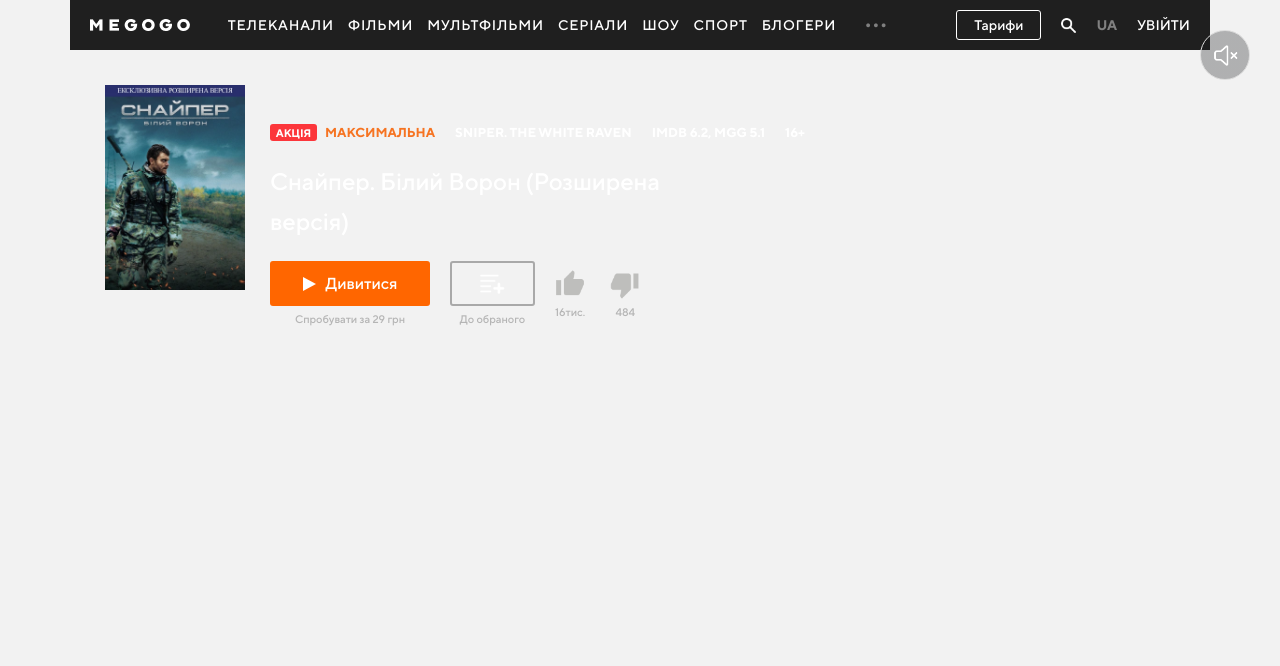
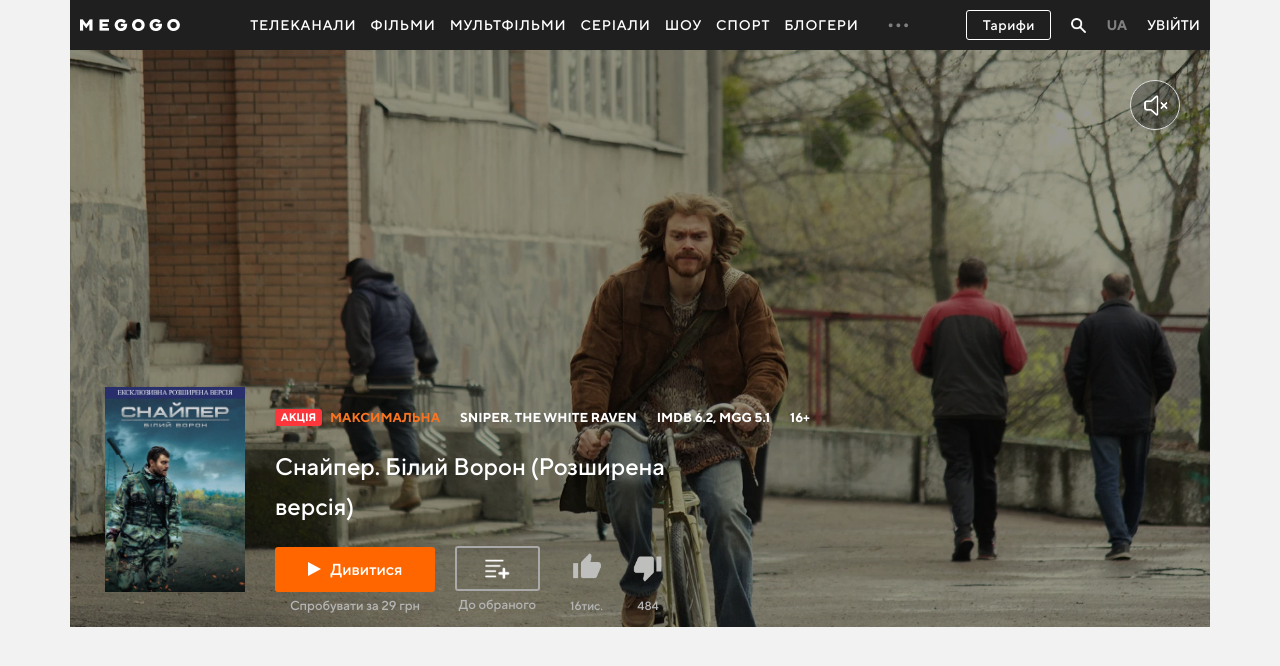
Before and after one commit to DmytroKalitventsev/megogo, a plain HTML site: page index.html in a window 1280 px wide. Drawn offline with Linux system fonts and the light colour scheme.

Commit message:
completed the renaming of classes and the transition to scss

```diff
--- a/index.html
+++ b/index.html
@@ -31,49 +31,93 @@
 					<li class="menu__item">
 						<a class="menu__item-link" href="#">Шоу</a>
 					</li>
-					<li class="menu__dropdown">
-						<a class="menu__dropdown-item menu__dropdown-item_bg-white" href="#">Спорт</a>
-						<div class="menu__dropdown-list">
-							<a class="menu__dropdown-link" href="#">Футбол</a>
-							<a class="menu__dropdown-link" href="#">Єдиноборства</a>
-							<a class="menu__dropdown-link" href="#">Теніс</a>
-							<a class="menu__dropdown-link" href="#">Більше спорту</a>
-						</div>
+					<li class="dropdown-menu">
+						<a class="dropdown-menu__button dropdown-menu__button_bg-white" href="#">Спорт</a>
+						<ul class="dropdown-menu__list">
+							<li class="dropdown-menu__item">
+								<a class="dropdown-menu__item-link" href="#">Футбол</a>
+							</li>
+							<li class="dropdown-menu__item">
+								<a class="dropdown-menu__item-link" href="#">Єдиноборства</a>
+							</li>
+							<li class="dropdown-menu__item">
+								<a class="dropdown-menu__item-link" href="#">Теніс</a>
+							</li>
+							<li class="dropdown-menu__item">
+								<a class="dropdown-menu__item-link" href="#">Більше спорту</a>
+							</li>
+						</ul>
 					</li>
 					<li class="menu__item">
 						<a class="menu__item-link" href="#">Блогери</a>
 					</li>
-					<li class="menu__dropdown">
-						<span class="menu__dropdown-item menu__dropdown-item_gray">...</span>
-						<div class="menu__dropdown-list">
-							<a class="menu__dropdown-link" href="#">Школа онлайн</a>
-							<a class="menu__dropdown-link" href="#">Ввести промокод</a>
-							<a class="menu__dropdown-link" href="#">Аудіокниги та подкасти</a>
-							<a class="menu__dropdown-link" href="#">Прив'язати телевізов</a>
-							<a class="menu__dropdown-link" href="#">Усе про передплати</a>
-							<a class="menu__dropdown-link" href="#">Бонуси</a>
-							<a class="menu__dropdown-link" href="#">Кешбек</a>
-							<a class="menu__dropdown-link" href="#">Благодійність</a>
-							<a class="menu__dropdown-link" href="#">передплата для закладів</a>
-							<a class="menu__dropdown-link" href="#">Приставка MEGOGO</a>
-							<a class="menu__dropdown-link" href="#">MEGOGO на пристроях</a>
-							<a class="menu__dropdown-link" href="#">Кіно за передплатою</a>
-							<a class="menu__dropdown-link" href="#">Трейлери</a>
-							<a class="menu__dropdown-link" href="#">Discovery+</a>
-							<a class="menu__dropdown-link" href="#">Дивись як чутно</a>
-							<a class="menu__dropdown-link" href="#">Добірки</a>
-							<a class="menu__dropdown-link" href="#">POKER MEGOGO</a>
-							<a class="menu__dropdown-link" href="#">НВО</a>
-						</div>
+					<li class="dropdown-menu">
+						<span class="dropdown-menu__button dropdown-menu__button_gray">...</span>
+						<ul class="dropdown-menu__list">
+							<li class="dropdown-menu__item">
+								<a class="dropdown-menu__item-link" href="#">Школа онлайн</a>
+							</li>
+							<li class="dropdown-menu__item">
+								<a class="dropdown-menu__item-link" href="#">Ввести промокод</a>
+							</li>
+							<li class="dropdown-menu__item">
+								<a class="dropdown-menu__item-link" href="#">Аудіокниги та подкасти</a>
+							</li>
+							<li class="dropdown-menu__item">
+								<a class="dropdown-menu__item-link" href="#">Прив'язати телевізов</a>
+							</li>
+							<li class="dropdown-menu__item">
+								<a class="dropdown-menu__item-link" href="#">Усе про передплати</a>
+							</li>
+							<li class="dropdown-menu__item">
+								<a class="dropdown-menu__item-link" href="#">Бонуси</a>
+							</li>
+							<li class="dropdown-menu__item">
+								<a class="dropdown-menu__item-link" href="#">Кешбек</a>
+							</li>
+							<li class="dropdown-menu__item">
+								<a class="dropdown-menu__item-link" href="#">Благодійність</a>
+							</li>
+							<li class="dropdown-menu__item">
+								<a class="dropdown-menu__item-link" href="#">передплата для закладів</a>
+							</li>
+							<li class="dropdown-menu__item">
+								<a class="dropdown-menu__item-link" href="#">Приставка MEGOGO</a>
+							</li>
+							<li class="dropdown-menu__item">
+								<a class="dropdown-menu__item-link" href="#">MEGOGO на пристроях</a>
+							</li>
+							<li class="dropdown-menu__item">
+								<a class="dropdown-menu__item-link" href="#">Кіно за передплатою</a>
+							</li>
+							<li class="dropdown-menu__item">
+								<a class="dropdown-menu__item-link" href="#">Трейлери</a>
+							</li>
+							<li class="dropdown-menu__item">
+								<a class="dropdown-menu__item-link" href="#">Discovery+</a>
+							</li>
+							<li class="dropdown-menu__item">
+								<a class="dropdown-menu__item-link" href="#">Дивись як чутно</a>
+							</li>
+							<li class="dropdown-menu__item">
+								<a class="dropdown-menu__item-link" href="#">Добірки</a>
+							</li>
+							<li class="dropdown-menu__item">
+								<a class="dropdown-menu__item-link" href="#">POKER MEGOGO</a>
+							</li>
+							<li class="dropdown-menu__item">
+								<a class="dropdown-menu__item-link" href="#">НВО</a>
+							</li>
+						</ul>
 					</li>
 				</ul>
 				<div class="additional-menu">
 					<a class="tariffs-button additional-menu__button" href="#">Тарифи</a>
-					<span class="search-button additional-menu__button">
+					<button class="search-button additional-menu__button" type="button">
 						<img class="search-button__img" src="img/search-icon.png">
-					</span>
-					<span class="language-button additional-menu__button">UA</span>
-					<span class="authorization-button additional-menu__button">Увійти</span>
+					</button>
+					<button class="language-button additional-menu__button" type="button">UA</button>
+					<button class="authorization-button additional-menu__button" type="button">Увійти</button>
 				</div>
 			</div>
 		</div>
@@ -81,48 +125,50 @@
 	<main class="main">
 		<section class="film-view">
 			<div class="container">
-				<div class="film-view__content">
+				<div class="film-content">
 					<span class="film-content__sound-control">
 						<img class="film-content__sound-icon" src="img/sound-icon.png">
 					</span>
 					<div class="film-info">
-						<span class="film-info__cover-photo">
-							<img class="film-info__cover-img" src="img/cover-photo.webp" alt="Обкладинка фільму">
+						<span class="cover-photo">
+							<img class="cover-photo__img" src="img/cover-photo.webp" alt="Обкладинка фільму">
 						</span>
-						<div class="film-info__about-film">
-							<div class="film-info__additional-info">
-								<span class="film-info__additional-item">Акція</span>
-								<span class="film-info__additional-item">Максимальна</span>
-								<span class="film-info__additional-item">Sniper. The White Raven</span>
-								<span class="film-info__additional-item">IMDB 6.2, MGG 5.1</span>
-								<span class="film-info__additional-item">16+</span>
+						<div class="about-film">
+							<div class="about-film__additional-info">
+								<div class="action-info">
+									<span class="action-info__discount">Акція</span>
+									<span class="action-info__about">Максимальна</span>
+								</div>
+								<span class="about-film__additional-item">Sniper. The White Raven</span>
+								<span class="about-film__additional-item">IMDB 6.2, MGG 5.1</span>
+								<span class="about-film__additional-item">16+</span>
 							</div>
-							<span class="film-info__name-film">
+							<span class="about-film__name-film">
 								Снайпер. Білий Ворон (Розширена версія)
 							</span>
 							<div class="interaction-panel">
-								<div class="interaction-panel__item">
-									<span class="interaction-panel__revision-button">Дивитися</span>
-									<span class="interaction-panel__text">Спробувати за 29 грн</span>
+								<div class="watch-button interaction-panel__item">
+									<button class="watch-button__item" type="button">Дивитися</button>
+									<span class="watch-button__about">Спробувати за 29 грн</span>
 								</div>
-								<div class="interaction-panel__item">
-									<span class="interaction-panel__elect-panel">
-										<img class="interaction-panel__elect-img" src="img/list-icon.png">
+								<div class="save-button interaction-panel__item">
+									<span class="save-button__item">
+										<img class="save-button__img" src="img/list-icon.png">
 									</span>
-									<span class="interaction-panel__text">До обраного</span>
+									<span class="save-button__about">До обраного</span>
 								</div>
-								<div class="interaction-panel__preferences-panel">
-									<div class="interaction-panel__preferences-item">
-										<div class="interaction-panel__like-film">
-											<img class="interaction-panel__like-icon" src="img/like-icon.png">
-											<span class="interaction-panel__text">16тис.</span>
-										</div>
+								<div class="preferences-button interaction-panel__item">
+									<div class="preferences-button__like">
+										<span class="preferences-button__item">
+											<img class="preferences-button__item-img" src="img/like-icon.png">
+										</span>
+										<span class="preferences-button__about">16тис.</span>
 									</div>
-									<div class="interaction-panel__preferences-item">
-										<div class="interaction-panel__like-film">
-											<img class="interaction-panel__like-icon" src="img/dislike-icon.png">
-											<span class="interaction-panel__text">484</span>
-										</div>
+									<div class="preferences-button__like">
+										<span class="preferences-button__item">
+											<img class="preferences-button__item-img" src="img/dislike-icon.png">
+										</span>
+										<span class="preferences-button__about">484</span>
 									</div>
 								</div>
 							</div>
--- a/scss/_common.scss
+++ b/scss/_common.scss
@@ -1,19 +1,49 @@
-* {
+*,
+*::before,
+*::after {
 	padding: 0;
 	margin: 0;
+	border: 0;
 	box-sizing: border-box;
 }
-
-span,
-img,
 a {
+	text-decoration: none;
+	color: inherit;
 	display: block;
 }
-
-a {
-	text-decoration: none;
-}
-
+ul,
+ol,
 li {
 	list-style: none;
 }
+img {
+	vertical-align: top;
+}
+span {
+	display: block;
+}
+h1,
+h2,
+h3,
+h4,
+h5,
+h6 {
+	font-weight: inherit;
+	font-size: inherit;
+}
+html,
+body {
+	height: 100%;
+	line-height: 1;
+}
+button,
+input {
+	font-size: inherit;
+	font-weight: inherit;
+	color: inherit;
+	font-family: inherit;
+}
+button {
+	cursor: pointer;
+	background-color: inherit;
+}
--- /dev/null
+++ b/scss/_mixin.scss
@@ -0,0 +1,6 @@
+@mixin flex($jc: center, $ai: center, $fd: row) {
+	display: flex;
+	justify-content: $jc;
+	align-items: $ai;
+	flex-direction: $fd;
+}
--- a/scss/_mixins.scss
+++ /dev/null
@@ -1,5 +0,0 @@
-@mixin flex($jc: center, $ai: center) {
-	display: flex;
-	justify-content: $jc;
-	align-items: $ai;
-}
--- a/scss/_var.scss
+++ b/scss/_var.scss
@@ -1,5 +1,7 @@
 //menu styles
-$menuTextColor: #fff;
 $menuHoverTextColor: #f30;
 $menuHoverTransition: .2s;
 $menuHoverBgColor: #fff;
+
+//film-viev styles
+$mainHoverTransition: .2s;
--- a/scss/components/header/_menu.scss
+++ b/scss/components/header/_menu.scss
@@ -2,7 +2,7 @@
 	@include flex(space-between, center);
 
 	background-color: #1F1F1F;
-	padding: 0 20px;
+	padding: 0 10px;
 }
 .logo {
 	@include flex();
@@ -19,7 +19,6 @@
 		&-link {
 			padding: 18px 7px;
 			letter-spacing: .8px;
-			color: $menuTextColor;
 			text-transform: uppercase;
 			line-height: 14px;
 			transition: color $menuHoverTransition;
@@ -27,23 +26,27 @@
 				color: $menuHoverTextColor;
 			}
 		}
+		&:first-child {
+			margin-left: 30px;
+		}
 		&:nth-child(7) {
 			margin-right: 5px;
 		}
 	}
-	&__dropdown {
+}
+.dropdown-menu {
 	position: relative;
 	transition: color $menuHoverTransition;
-		&:hover &-item {
+	&:hover &__button {
 		background-color: $menuHoverBgColor;
 		color: $menuHoverTextColor;
 	}
-		&:hover &-list {
+	&:hover &__list {
 		display: block;
 	}
-		&-item {
-			transition: color $menuHoverTransition;
-			transition: background-color $menuHoverTransition;
+	&__button {
+		transition: color $menuHoverTransition,
+			background-color $menuHoverTransition;;
 		&:hover {
 			background-color: $menuHoverBgColor;
 			color: $menuHoverTextColor;
@@ -51,11 +54,10 @@
 		&_bg-white {
 			padding: 18px 7px;
 			letter-spacing: .8px;
-				color: $menuTextColor;
 			text-transform: uppercase;
 			line-height: 14px;
-				transition: color $menuHoverTransition;
-				transition: background-color $menuHoverTransition;
+			transition: color $menuHoverTransition,
+				background-color $menuHoverTransition;;
 			&:hover {
 				background-color: $menuHoverBgColor;
 				color: $menuHoverTextColor;
@@ -71,19 +73,21 @@
 			cursor: pointer;
 		}
 	}
-		&-list {
+	&__list {
 		position: absolute;
 		top: 50px;
 		left: 0;
 		background-color: $menuHoverBgColor;
 		padding: 12px 19px;
-			font-size: 14px;
 		width: 240px;
 		box-shadow: 10px 10px 10px -10px rgb(0 0 0 / 15%);
 		display: none;
+		z-index: 10;
 	}
+	&__item {
+		padding: 10px 0;
 		&-link {
-			padding: 7px 20px;
+			padding: 0 20px;
 			color: #333;
 			transition: color $menuHoverTransition;
 			&:hover {
@@ -96,9 +100,11 @@
 	@include flex();
 
 	&__button {
-		color: $menuTextColor;
 		margin-left: 20px;
 		cursor: pointer;
+		&:first-child {
+			margin-left: 5px;
+		}
 	}
 }
 .tariffs-button {
@@ -108,6 +114,7 @@
 	height: 30px;
 	border: 1px solid white;
 	border-radius: 3px;
+	letter-spacing: .5px;
 	transition: color $menuHoverTransition;
 	&:hover {
 		border-color: $menuHoverTextColor;
--- a/scss/components/main/_film-view.scss
+++ b/scss/components/main/_film-view.scss
@@ -1,4 +1,6 @@
 .film-content {
+	@include flex(flex-start, flex-end);
+
 	height: 577px;
 	background-image:
 		linear-gradient(90deg,
@@ -6,11 +8,10 @@
 			rgba(0,0,0,0.4) 100%),
 		url(../img/main-bg.webp);
 	background-size: cover;
-	display: flex;
-	align-items: flex-end;
 	position: relative;
+	&__sound-control {
+		@include flex();
 
-	&__sound-control {
 		width: 50px;
 		height: 50px;
 		border: 1px solid gainsboro;
@@ -19,9 +20,6 @@
 			linear-gradient(90deg,
 				rgba(22,24,27,0.3) 0%,
 				rgba(22,24,27,0.3) 100%);
-		display: flex;
-		align-items: center;
-		justify-content: center;
 		position: absolute;
 		top: 30px;
 		right: 30px;
@@ -32,74 +30,82 @@
 	}
 }
 .film-info {
-	display: flex;
-	align-items: flex-end;
-
-	&__cover-photo{
-		margin: 35px 25px 35px 35px;
+	@include flex(flex-start, flex-end);
 }
-	&__cover-img {
+.cover-photo{
+	padding: 35px 15px 35px 35px;
+	&__img {
 		width: 140px;
 		height: 205px;
 	}
-	&__about-film {
-		display: flex;
-		flex-direction: column;
-		align-items: flex-start
 }
+.about-film {
+	@include flex(flex-start, flex-start, column);
+
+	padding: 15px;
 	&__additional-info {
+		@include flex();
+
 		font-weight: bold;
-		color: white;
-		display: flex;
-		align-items: center;
 		text-transform: uppercase;
+		font-size: 13px;
 	}
 	&__additional-item {
 		margin-right: 20px;
-		font-size: 13px;
-
-		&:first-child {
-			background-color: #FC363B;
-			width: 47px;
-			height: 17px;
-			border-radius: 3px;
-			display: flex;
-			align-items: center;
-			justify-content: center;
-			margin-right: 8px;
-			font-size: 11px;
-		}
-		&:nth-child(2) {
-			color: #f67422;
-		}
 	}
 	&__name-film {
-		color: white;
 		padding: 20px 0;
 		font-size: 24px;
 		width: 450px;
 		line-height: 40px
 	}
+}
+.action-info {
+	@include flex();
+
+	&__discount {
+		@include flex();
+
+		background-color: #FC363B;
+		width: 47px;
+		height: 17px;
+		border-radius: 3px;
+		margin-right: 8px;
+		font-size: 11px;
+	}
+	&__about {
+		color: #f67422;
+		margin-right: 20px;
+	}
+}
 .interaction-panel {
-	display: flex;
+	@include flex();
+
 	&__item {
-			display: flex;
-			flex-direction: column;
-			align-items: center;
+		@include flex(center, center, column);
+
+		&:first-child {
 			margin-right: 20px;
-			cursor: pointer;
 		}
-		&__revision-button {
+		&:nth-child(2) {
+			margin-right: 30px;
+		}
+	}
+}
+.watch-button {
+	&__item {
+		@include flex();
+
 		width: 160px;
 		height: 45px;
 		background-color: #f60;
 		border-radius: 3px;
-			display: flex;
-			justify-content: center;
-			align-items: center;
-			color: white;
 		font-size: 16px;
-
+		transition: $mainHoverTransition;
+		cursor: pointer;
+		&:hover {
+			background-color: #f30;
+		}
 		&::before {
 			content: "";
 			width: 0;
@@ -110,43 +116,56 @@
 			padding-right: 10px;
 		}
 	}
-		&__text {
+	&__about {
 		color: #b5b5b5;
 		margin-top: 7px;
-			font-size: 12px;
-			&:nth-child(-n + 2) {
-				font-size: 11px;
+		font-size: 13px;
 	}
 }
-		&__elect-panel {
+.save-button {
+	&__item {
+		@include flex();
+
 		width: 85px;
 		height: 45px;
 		border: 2px solid darkGray;
 		border-radius: 3px;
+		cursor: pointer;
 		background-image:
 			linear-gradient(90deg,
 				rgba(0,0,0,0) 0%,
 				rgba(0,0,0,0) 100%);
-			display: flex;
-			justify-content: center;
-			align-items: center;
 	}
-		&__elect-img {
+	&__img {
 		width: 25px;
 	}
-		&__preferences-panel {
-			display: flex;
-			align-items: center;
+	&__about {
+		color: #b5b5b5;
+		margin-top: 7px;
+		font-size: 13px;
+		line-height: 14px;
 	}
-		&__like-film {
-			padding-right: 25px;
-			display: flex;
-			flex-direction: column;
-			justify-content: center;
-			align-items: center;
 }
-		&__like-icon {
+.preferences-button {
+	@include flex(center, flex-end);
+
+	height: 66px;
+	&__like {
+		@include flex(center, center, column);
+
+		cursor: pointer;
+		&:last-child {
+			margin-left: 30px;
+		}
+	}
+	&__item {
+		&-img {
 			width: 30px;
 		}
 	}
+	&__about {
+		color: #b5b5b5;
+		font-size: 12px;
+		margin-top: 18px;
 	}
+}
--- a/scss/style.scss
+++ b/scss/style.scss
@@ -1,18 +1,18 @@
 @import "./var";
-@import "./mixins";
+@import "./mixin";
 @import "./common";
 @import "./fonts";
 
 body {
 	font-family: "TT Norms Pro", sans-serif;
 	font-weight: 500;
-	font-style: normal;
 	font-size: 14px;
+	color: #fff;
 	background-color: #f2f2f2;
 }
 
 .container {
-	width: 1140px;
+	max-width: 1140px;
 	margin: 0 auto;
 }
 
```
Also changed, not shown: css/style.css, css/style.min.css, 2 other files. Lines whose indentation alone changed are shown as unchanged.
